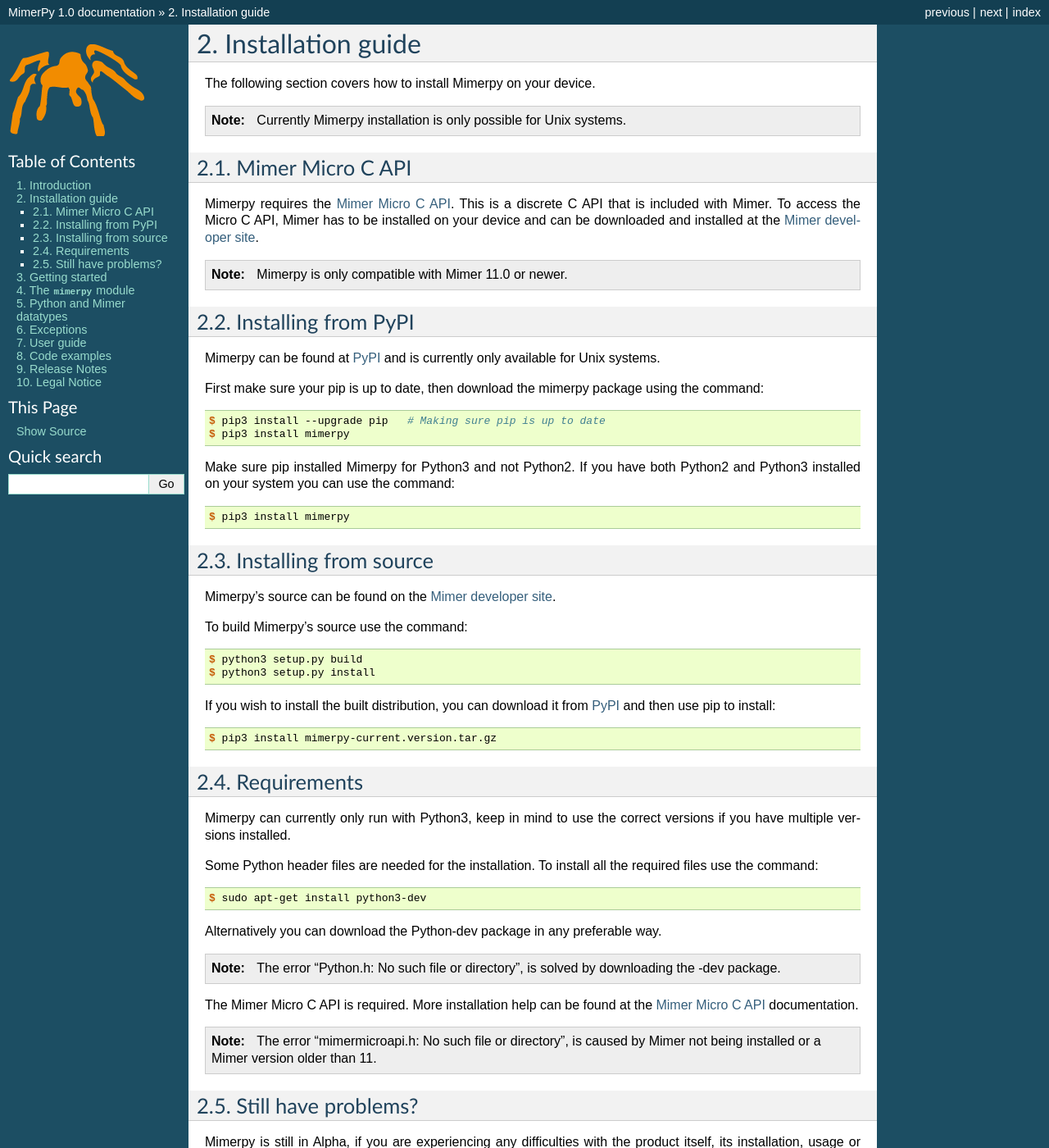
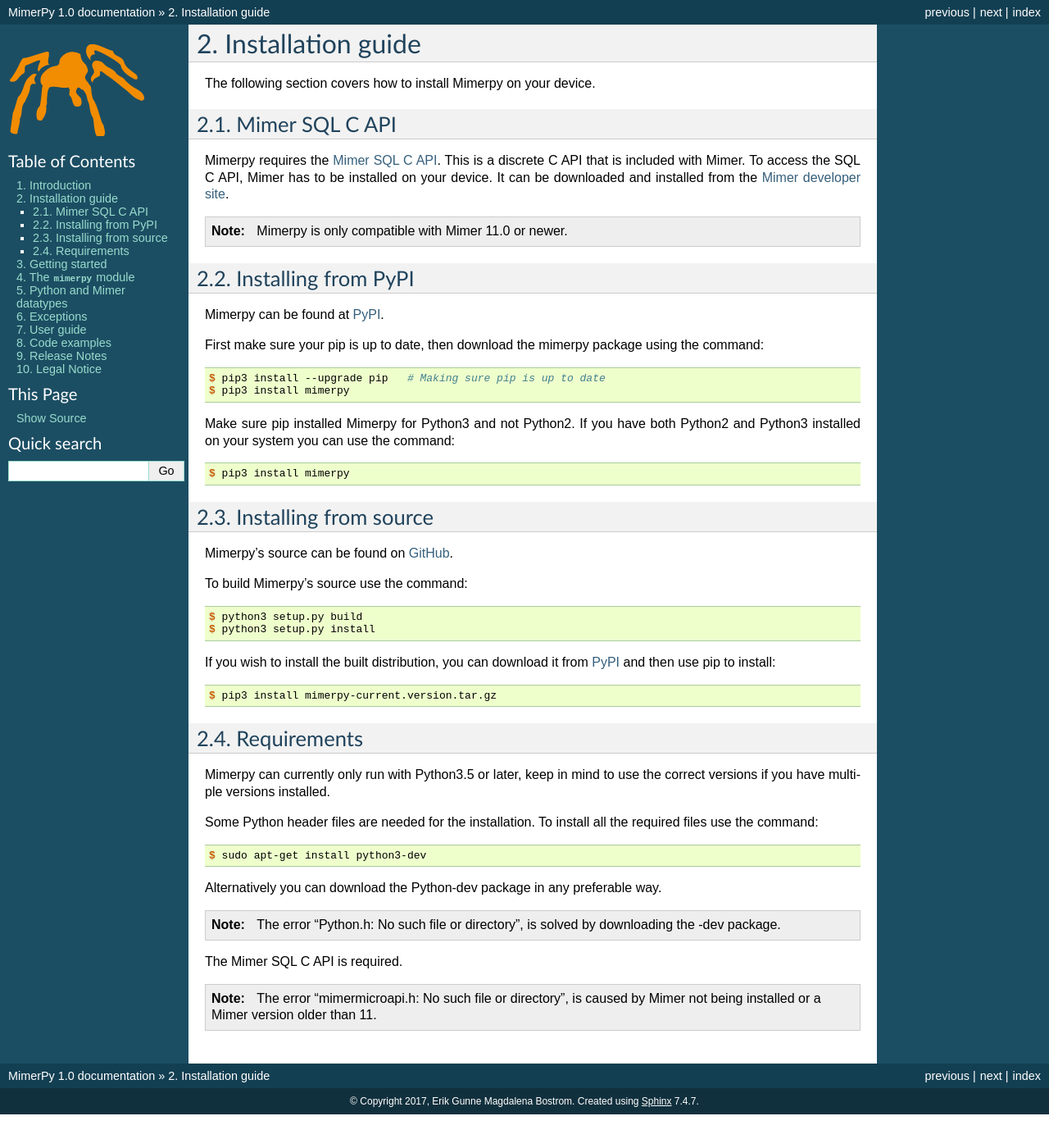
Before and after one commit to mimersql/MimerPy, a Sphinx documentation site: the page built from doc/installationguide.rst, in a window 1280 px wide and 1400 px high. Shown: the whole window at 82% size. Built offline with Sphinx 7.4.7, drawn with Linux system fonts in a browser that asks for light colours; some of the changed text lies outside the part shown.

Commit message:
Corrected links. Added GitHub reference

```diff
--- a/doc/installationguide.rst
+++ b/doc/installationguide.rst
@@ -4,33 +4,34 @@
 
 The following section covers how to install Mimerpy on your device.
 
-.. note:: Currently Mimerpy installation is only possible for Unix systems.
+.. _sec-SQL-api:
 
-.. _sec-micro-api:
-
-Mimer Micro C API
+Mimer SQL C API
 ------------------------
 
-Mimerpy requires the `Mimer Micro C API`_. This is a discrete C API that is included with Mimer.
-To access the Micro C API, Mimer has to be installed on your device and can be downloaded and installed
-at the `Mimer developer site`_.
+Mimerpy requires the `Mimer SQL C API`_. This is a discrete C API that
+is included with Mimer.  To access the SQL C API, Mimer has to be
+installed on your device. It can be downloaded and installed from the
+`Mimer developer site`_.
 
 .. note:: Mimerpy is only compatible with Mimer 11.0 or newer.
 
 Installing from PyPI
 ------------------------
 
-Mimerpy can be found at PyPI_ and is currently only available for Unix systems.
+Mimerpy can be found at PyPI_.
 
-First make sure your pip is up to date, then download the mimerpy package using the command:
+First make sure your pip is up to date, then download the mimerpy
+package using the command:
 
 .. code-block:: console
 
     $ pip3 install --upgrade pip   # Making sure pip is up to date
     $ pip3 install mimerpy
 
-Make sure pip installed Mimerpy for Python3 and not Python2. If you have both Python2 and Python3
-installed on your system you can use the command:
+Make sure pip installed Mimerpy for Python3 and not Python2. If you
+have both Python2 and Python3 installed on your system you can use the
+command:
 
 .. code-block:: console
 
@@ -41,7 +42,7 @@
 Installing from source
 ------------------------
 
-Mimerpy’s source can be found on the `Mimer developer site`_.
+Mimerpy’s source can be found on GitHub_.
 
 To build Mimerpy's source use the command:
 
@@ -56,14 +57,15 @@
 
   $ pip3 install mimerpy-current.version.tar.gz
 
+.. _GitHub: https://github.com/mimersql/MimerPy
 .. _PyPI: https://pypi.python.org/pypi
-.. _Mimer Micro C API: http://developer.mimer.se/documentation/html_101/Mimer_SQL_Engine_DocSet/microapi.html
+.. _Mimer SQL C API: https://developer.mimer.com/article/mimer-sql-c-api/
 
 Requirements
 ------------------------
 
-Mimerpy can currently only run with Python3, keep in mind to use the correct
-versions if you have multiple versions installed.
+Mimerpy can currently only run with Python3.5 or later, keep in mind
+to use the correct versions if you have multiple versions installed.
 
 Some Python header files are needed for the installation. To install all the
 required files use the command:
@@ -76,17 +78,8 @@
 
 .. note:: The error “Python.h: No such file or directory”, is solved by downloading the -dev package.
 
-The Mimer Micro C API is required. More installation help can be found at the
-:ref:`Mimer Micro C API` documentation.
+The Mimer SQL C API is required.
 
 .. note:: The error “mimermicroapi.h: No such file or directory”, is caused by Mimer not being installed or a Mimer version older than 11.
 
 .. _Mimer developer site: http://developer.mimer.com
-
-
-Still have problems?
---------------------------
-Mimerpy is still in Alpha, if you are experiencing any difficulties with the
-product itself, its installation, usage or documentation please contact us.
-All feedback is appreciated to help us at Mimer Information Technology to
-improve our product. Contact us at: emailadress.
```
